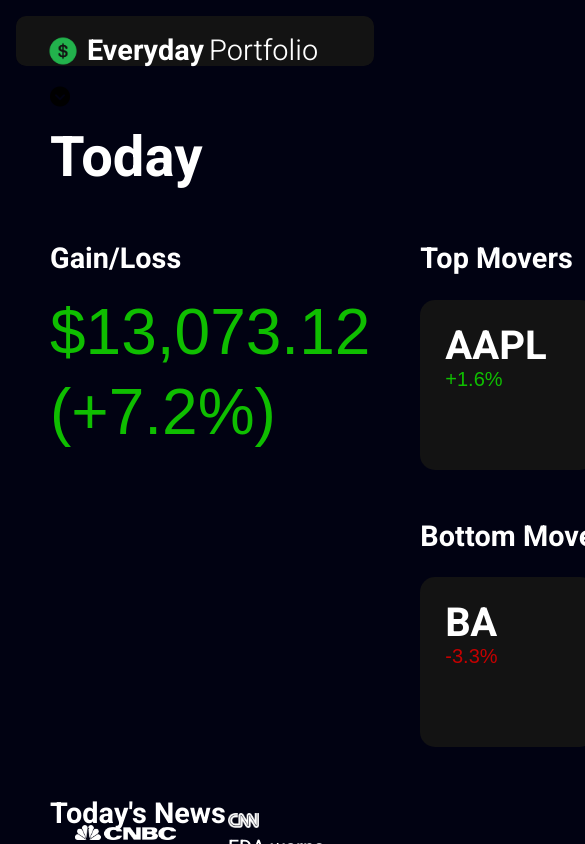
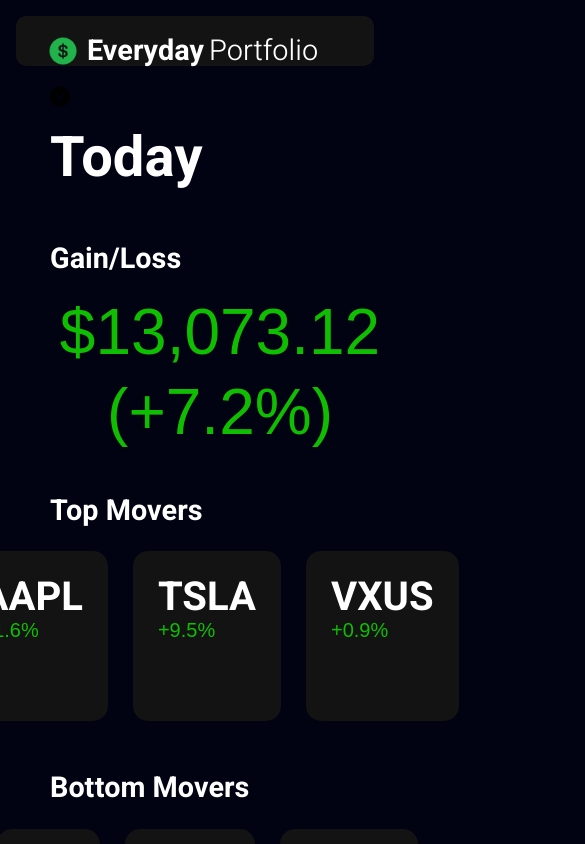
Before and after one commit to sethayotte/Everyday-Portfolio, a website: page index.html in a window 390 px wide. Shown: the top 844 px of the page, 585 px wide, since content can reach past the window. Drawn offline with nearby package versions, Linux system fonts and the light colour scheme; a web font is replaced by a local one.

Commit message:
"Today" responsiveness edits

```diff
--- a/css/main.scss
+++ b/css/main.scss
@@ -155,6 +155,43 @@ body {
     display: flex;
     flex-direction: row;
     justify-content: space-between;
+}
+
+@media only screen and (max-width: 1100px) {
+    .market-data {
+        flex-direction: column;
+        justify-content: center;
+        .left-web {
+            .gain-loss {
+                #digits {
+                    text-align: center;
+                }
+            }
+        }
+        .right-web {
+            margin-right: 0;
+            .top-movers, .bottom-movers {
+                .tile-group {
+                    justify-content: center;
+                }
+            }
+        }
+    }
+
+    .gain-loss {
+        margin-bottom: 50px;
+    }
+    .todays-news {
+        .news-stories {
+            flex-direction: column;
+            justify-content: center;
+        }
+
+        .news-block {
+            flex-direction: column;
+            justify-content: center;
+        }
+    }
 }
 
 .gain-loss {
```
Also changed, not shown: css/main.css, 1 other file.
